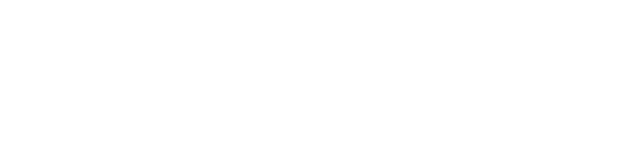
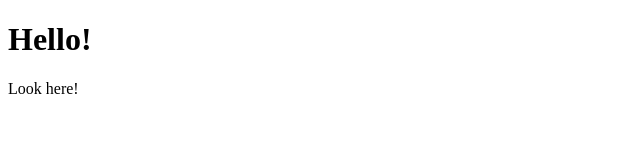
Before and after one commit to emiwi631/test-repo, a plain HTML site: page index.html in a window 1280 px wide. Shown: the whole page, without its empty margins (0-640 px from the left). Drawn offline with Linux system fonts and the light colour scheme.

Commit message:
Added content to index.html

```diff
--- a/index.html
+++ b/index.html
@@ -6,6 +6,7 @@
     <title>Document</title>
 </head>
 <body>
-
+    <h1>Hello!</h1>
+    <p>Look here!</p>
 </body>
 </html>
```
